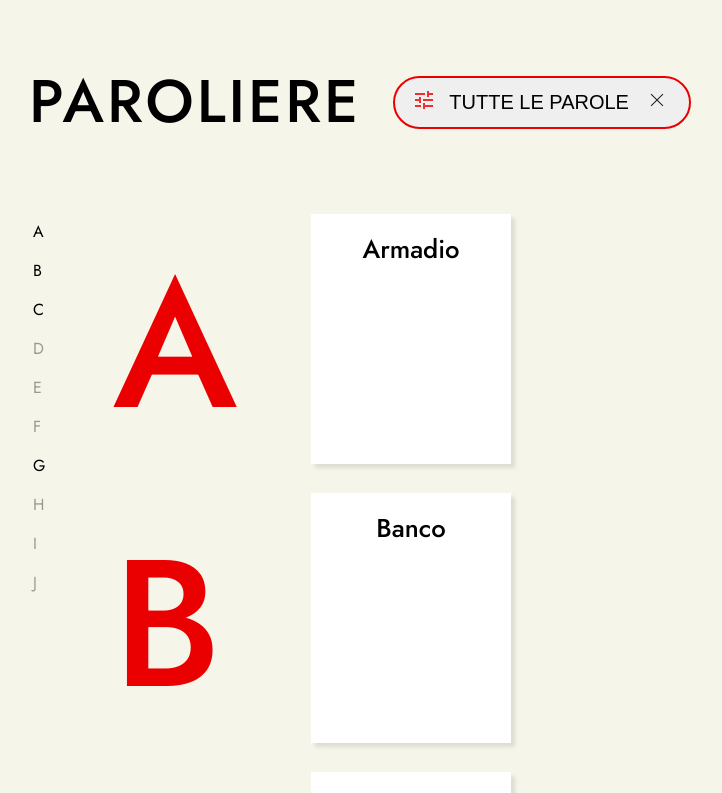
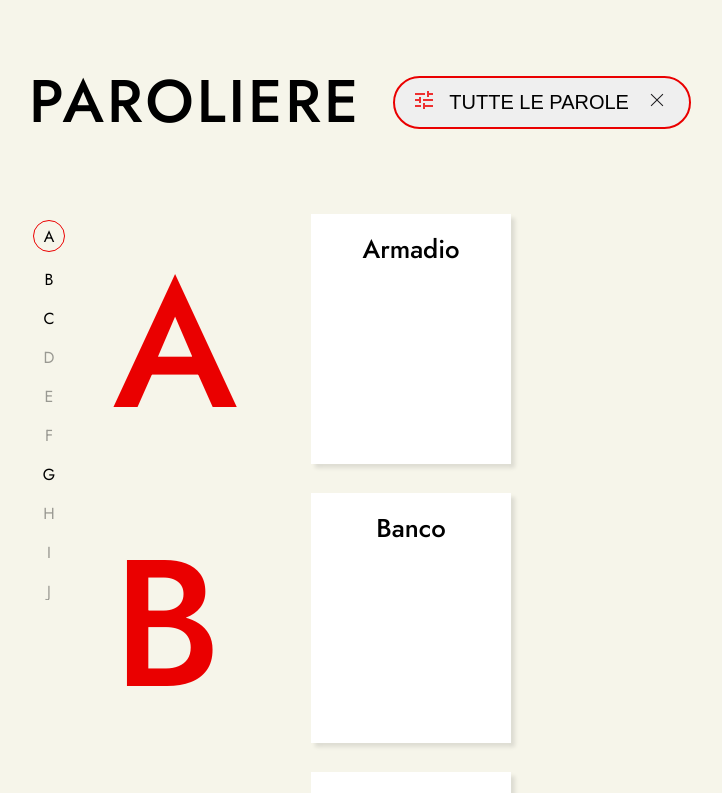
Before and after one commit to JekyPlace/paroliere, a React (Vite) app: page / in a window 1280 px wide. Shown: the top 793 px of the page, without its empty margins (37-759 px from the left). Built offline with nearby package versions, Linux system fonts and the light colour scheme.

Commit message:
Enhance letter selection functionality; implement useManipulateLetters hook, update Sidebar and MainContent components for improved user interaction and scrolling behavior

```diff
--- a/src/components/containers/MainContent/MainContent.jsx
+++ b/src/components/containers/MainContent/MainContent.jsx
@@ -4,8 +4,11 @@ import "./MainContent.scss";
 import Modal from "../Modal/Modal";
 import getFirstLetters from "@/utils/getFirstLetters";
 import useModal from "@/hooks/useModal";
+import useWordsStore from "@/store/wordsStore";
+import { useEffect, useRef, useCallback } from "react";
 
 function MainContent({ words }) {
+  const selectedLetter = useWordsStore((state) => state.selectedLetter);
   const wordsOrdered = words.sort((a, b) =>
     a.Italiano.localeCompare(b.Italiano),
   );
@@ -15,6 +18,19 @@ function MainContent({ words }) {
   }, [wordsOrdered]);
 
   const { openModal } = useModal();
+  const wordRef = useRef(null);
+
+  const scrollToSelectedLetter = useCallback(() => {
+    if (wordRef.current) {
+      wordRef.current.scrollIntoView({
+        behavior: "smooth",
+      });
+    }
+  }, [selectedLetter]);
+
+  useEffect(() => {
+    scrollToSelectedLetter();
+  }, [selectedLetter]);
 
   return (
     <>
@@ -22,7 +38,13 @@ function MainContent({ words }) {
         {words.length > 0 ? (
           <ul className="words-list">
             {wordsFirstLetters?.map((letter, index) => (
-              <li id={letter} className="word-wrapper" key={index}>
+              <li
+                ref={selectedLetter === letter ? wordRef : null}
+                data-letter={letter}
+                id={letter}
+                className="word-wrapper"
+                key={index}
+              >
                 <h2 className="letter">{letter}</h2>
                 <ul className="words-by-letter">
                   {wordsOrdered
--- a/src/components/containers/Sidebar/Sidebar.jsx
+++ b/src/components/containers/Sidebar/Sidebar.jsx
@@ -1,17 +1,29 @@
-import { memo } from "react";
+import { memo, useRef } from "react";
 import "./Sidebar.scss";
 import useWordsStore from "@/store/wordsStore";
 import getFirstLetters from "@/utils/getFirstLetters";
+import useManipulateLetters from "@/hooks/useManipulateLetters";
 
 const AlphabetWithStyle = memo(({ alphabet, firstLetters }) => {
+  const selectedLetter = useWordsStore((state) => state.selectedLetter);
+  const wordRef = useRef(null);
+  const { changeSelectedLetter } = useManipulateLetters();
+
   return alphabet.map((letter) => {
     const isActive = firstLetters.includes(letter);
     return (
       <li
+        ref={letter === selectedLetter ? wordRef : null}
         key={letter}
         className={`sidebar-letter ${isActive ? "active" : "disabled"}`}
+        data-letter={letter}
+        onClick={(event) => changeSelectedLetter(letter, event, wordRef)}
       >
-        {letter.toUpperCase()}
+        {selectedLetter === letter ? (
+          <span className="sidebar-char selected">{letter.toUpperCase()}</span>
+        ) : (
+          <span className="sidebar-char">{letter.toUpperCase()}</span>
+        )}
       </li>
     );
   });
--- a/src/components/containers/Sidebar/Sidebar.scss
+++ b/src/components/containers/Sidebar/Sidebar.scss
@@ -15,8 +15,23 @@
 .sidebar-letter {
   &.active {
     opacity: 1;
+    cursor: pointer;
   }
   &.disabled {
     opacity: 0.375;
+    cursor: not-allowed;
+  }
+
+  .sidebar-char {
+    display: flex;
+    align-items: center;
+    justify-content: center;
+    &.selected {
+      border: 1px solid $red;
+      width: 2rem;
+      height: 2rem;
+      border-radius: 50%;
+      aspect-ratio: 1/1;
+    }
   }
 }
--- /dev/null
+++ b/src/hooks/useManipulateLetters.jsx
@@ -0,0 +1,27 @@
+import useWordsStore from "@/store/wordsStore";
+
+export default function useManipulateLetters() {
+  const selectedLetter = useWordsStore((state) => state.selectedLetter);
+  const setSelectedLetter = useWordsStore((state) => state.setSelectedLetter);
+
+  const changeSelectedLetter = (letterClicked, event, wordRef) => {
+    if (letterClicked === selectedLetter) return;
+
+    if (letterClicked === selectedLetter) {
+      event.stopPropagation();
+      return;
+    }
+
+    if (event.currentTarget.classList.contains("disabled")) {
+      event.stopPropagation();
+      return;
+    }
+
+    wordRef.current = event.currentTarget;
+    setSelectedLetter(letterClicked);
+  };
+
+  return {
+    changeSelectedLetter,
+  };
+}
--- a/src/store/wordsStore.js
+++ b/src/store/wordsStore.js
@@ -6,12 +6,12 @@ const initialWords = parseCSV(wordsCSV);
 
 const useWordsStore = create((set, get) => ({
   words: initialWords,
-  activeLetter: "a",
+  selectedLetter: "a",
   alphabet: "abcdefghijklmnopqrstuvwxyz".split(""),
   setWords: (newWords) => set({ words: newWords }),
   getWords: () => get().words,
-  setActiveLetter: (letter) => set({ activeLetter: letter }),
-  clearActiveLetter: () => set({ activeLetter: null }),
+  setSelectedLetter: (letter) => set({ selectedLetter: letter }),
+  clearActiveLetter: () => set({ selectedLetter: null }),
 }));
 
 export default useWordsStore;
```
